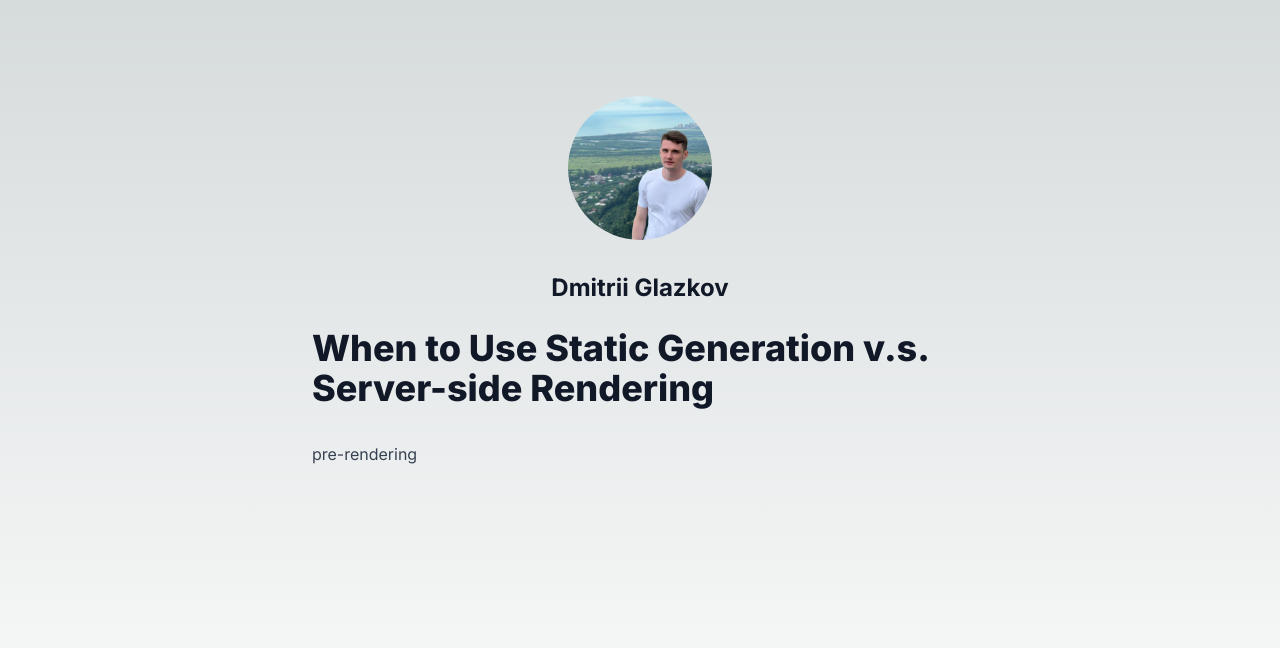
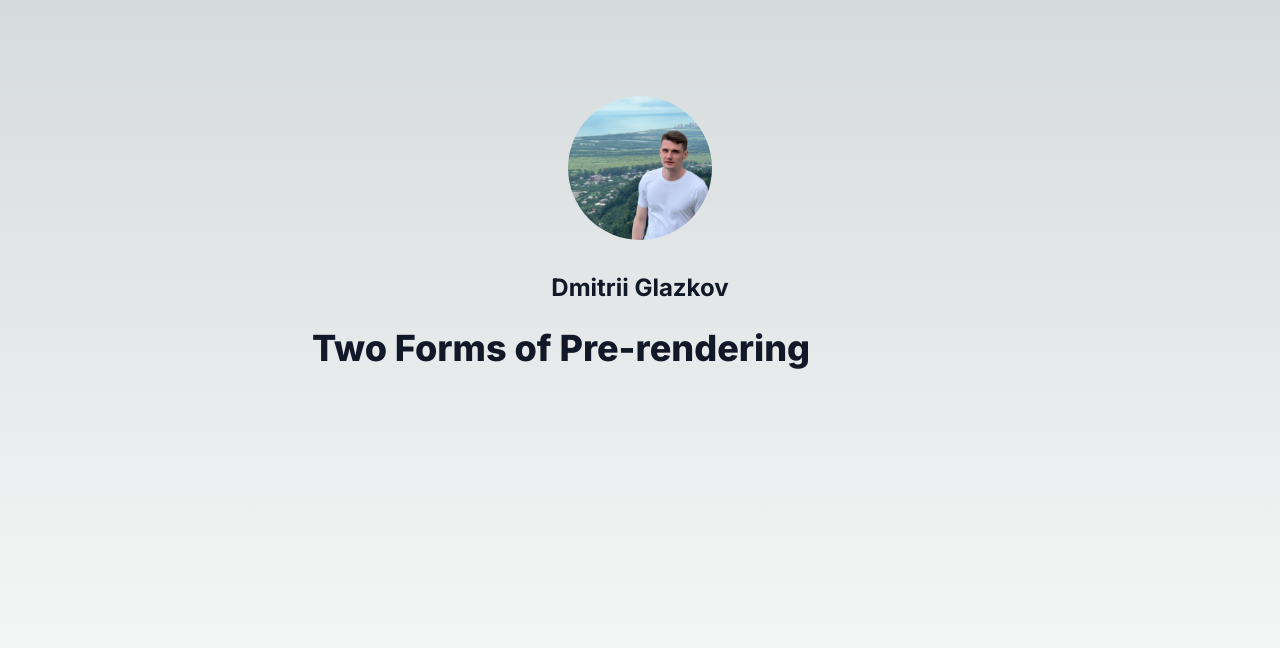
Before and after one commit to WhoAmIRUS/nextjs-training, a Next.js app: page /posts/pre-rendering in a window 1280 px wide. Shown: the top 648 px of the page. Built offline with nearby package versions, Linux system fonts and the light colour scheme.

Commit message:
add showing posts

```diff
--- a/src/pages/index.tsx
+++ b/src/pages/index.tsx
@@ -1,8 +1,15 @@
 import Link from "next/link";
 import Image from "next/image";
 import avatar from '../../public/avatar.jpg';
+import posts from "../../public/posts.json";
+import {FC} from "react";
+import {Post} from "@/pages/api/posts";
 
-export default function Home() {
+export const getStaticProps = async () => {
+    return { props: { posts } }
+}
+
+const Home: FC<{ posts: Post[]}> = ({ posts }) => {
   return (
     <>
         <div className="flex items-center flex-col">
@@ -13,8 +20,14 @@ export default function Home() {
         (This is a sample website)</p>
         <h3>Blog</h3>
         <ul>
-            <li><Link href="/posts/ssg-ssr" prefetch={false}>When to Use Static Generation v.s. Server-side Rendering</Link></li>
+            {posts.map((post) => (
+                <li key={post.id}>
+                    <Link href={`/posts/${post.id}`}>{post.title}</Link>
+                </li>
+            ))}
         </ul>
     </>
   )
 }
+
+export default Home;
--- a/src/pages/posts/[slug].tsx
+++ b/src/pages/posts/[slug].tsx
@@ -3,8 +3,19 @@ import { useRouter } from 'next/router'
 import Image from "next/image";
 import avatar from "../../../public/avatar.jpg";
 import posts from "../../../public/posts.json";
+import {GetStaticPaths, GetStaticProps} from "next";
+import {ParsedUrlQuery} from "querystring";
+import {Post} from "@/pages/api/posts";
 
-export async function getStaticPaths() {
+interface PageParams extends ParsedUrlQuery {
+    slug: string;
+}
+
+interface SlugProps {
+    post: Post;
+}
+
+export const getStaticPaths: GetStaticPaths<PageParams> = async () => {
     const paths = posts.map((post) => ({
         params: { slug: post.id },
     }))
@@ -12,21 +23,18 @@ export async function getStaticPaths() {
     return { paths, fallback: false }
 }
 
-export async function getStaticProps() {
-    return { props: {} }
+export const getStaticProps: GetStaticProps<SlugProps, PageParams> = async ({ params }) => {
+    return { props: { post: posts.find(post => post.id === params!.slug)! } }
 }
 
-const Slug: FC = (props) => {
-    const router = useRouter();
-    console.log(router);
+const Slug: FC<SlugProps> = ({ post }) => {
     return (
         <>
             <div className="flex items-center flex-col">
                 <Image src={avatar} width={144} height={144} className="rounded-full" alt='Picture of the author' />
                 <h2 className="mt-0">Dmitrii Glazkov</h2>
             </div>
-            <h1>When to Use Static Generation v.s. Server-side Rendering</h1>
-            <div>{router.query.slug}</div>
+            <h1>{post.title}</h1>
         </>
     );
 };
```
